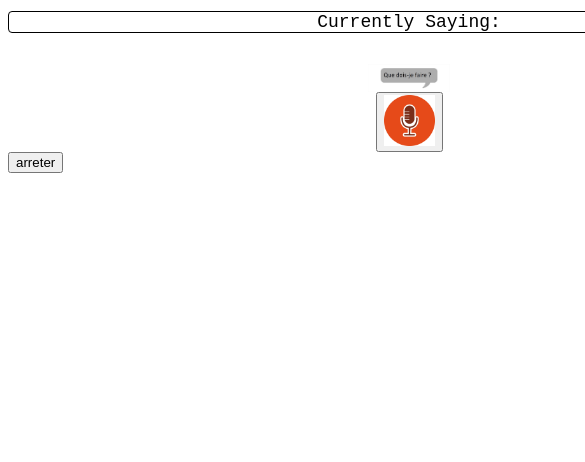
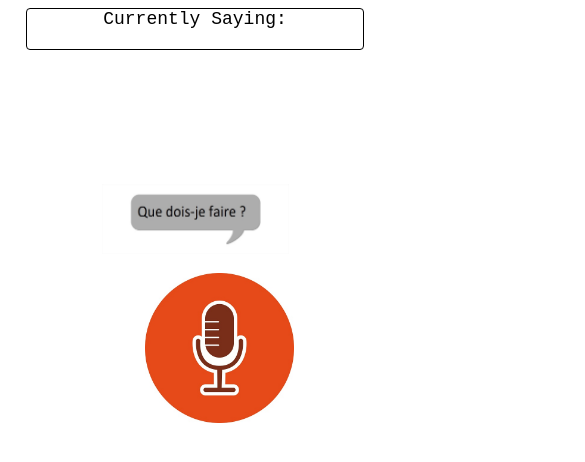
Before and after one commit to AdrienCorn/TPWebVue, a Vue app: page / in a window 390 px wide. Shown: the top 462 px of the page, 585 px wide, since content can reach past the window. Built offline with nearby package versions, Linux system fonts and the light colour scheme.

Commit message:
responsive v1

```diff
--- a/src/App.vue
+++ b/src/App.vue
@@ -1,10 +1,9 @@
 <template>
   <div class="container">
     <div id="result">Currently Saying: </div><br>
-    <button id="commencer" v-on:click="commencer"><img src="./Images/mic_icon.jpg" height="51" width="51"/></button>
+    <button id="commencer" v-on:click="commencer"><img id="mic_img" src="./Images/mic_icon.jpg"/></button>
     <img id="bubble" src="./Images/bubble.jpg" height="28" width="82"/>
   </div>
-  <button id="arreter" v-on:click="arreter">arreter</button>
 </template>
 
 <script>
@@ -54,9 +53,17 @@ export default {
 
 #commencer {
   order: 2;
+  border: 0px;
+  background: white;
   center: self;
+  height: 30%;
+  width: 30%;
   margin-left: auto;
   margin-right: auto;
+}
+
+#mic_img {
+  height: 100%;
 }
 
 #result {
@@ -64,17 +71,20 @@ export default {
   center: self;
   margin-left: auto;
   margin-right: auto;
+  height: 40px;
+  /*margin: auto;*/
   border: 1px solid #000;
   border-radius: 4px;
   font-family: monospace;
   font-size: 18px;
-  width: 800px;
-  margin: auto;
+  width: 90%;
 }
 
 #bubble {
   order: 1;
-  center: self;
+  /*center: self;*/
+  width: 50%;
+  height: 80%;
   margin-left: auto;
   margin-right: auto;
 }
@@ -85,4 +95,13 @@ export default {
   grid-template-rows: 1fr 1fr 1fr;
   grid-template-columns: 1fr;
 }
+
+@media (min-width:720px){
+  .container{
+    text-align: center;
+    display: grid;
+    grid-template-rows: 1fr 1fr 1fr;
+    grid-template-columns: 1fr;
+  }
+}
 </style>
```
Also changed, not shown: src/Images/mic_icon.jpg.
